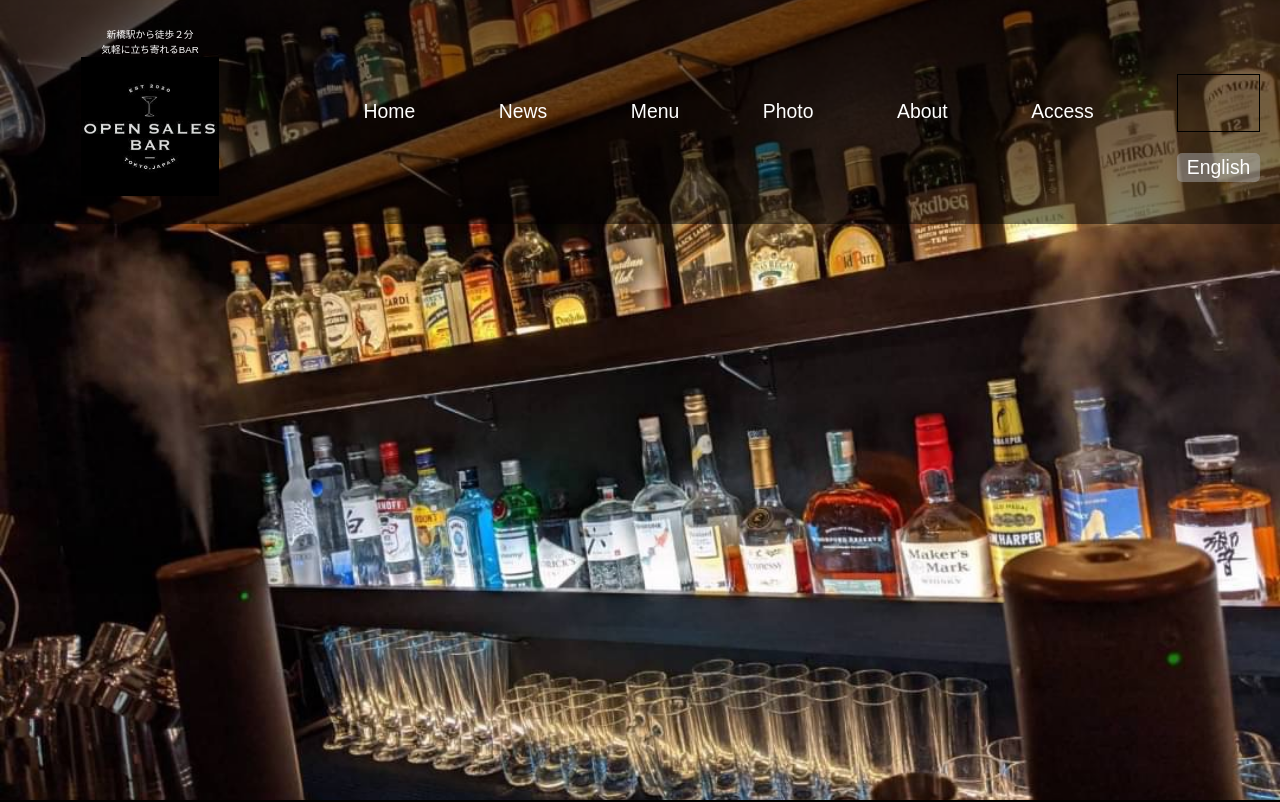
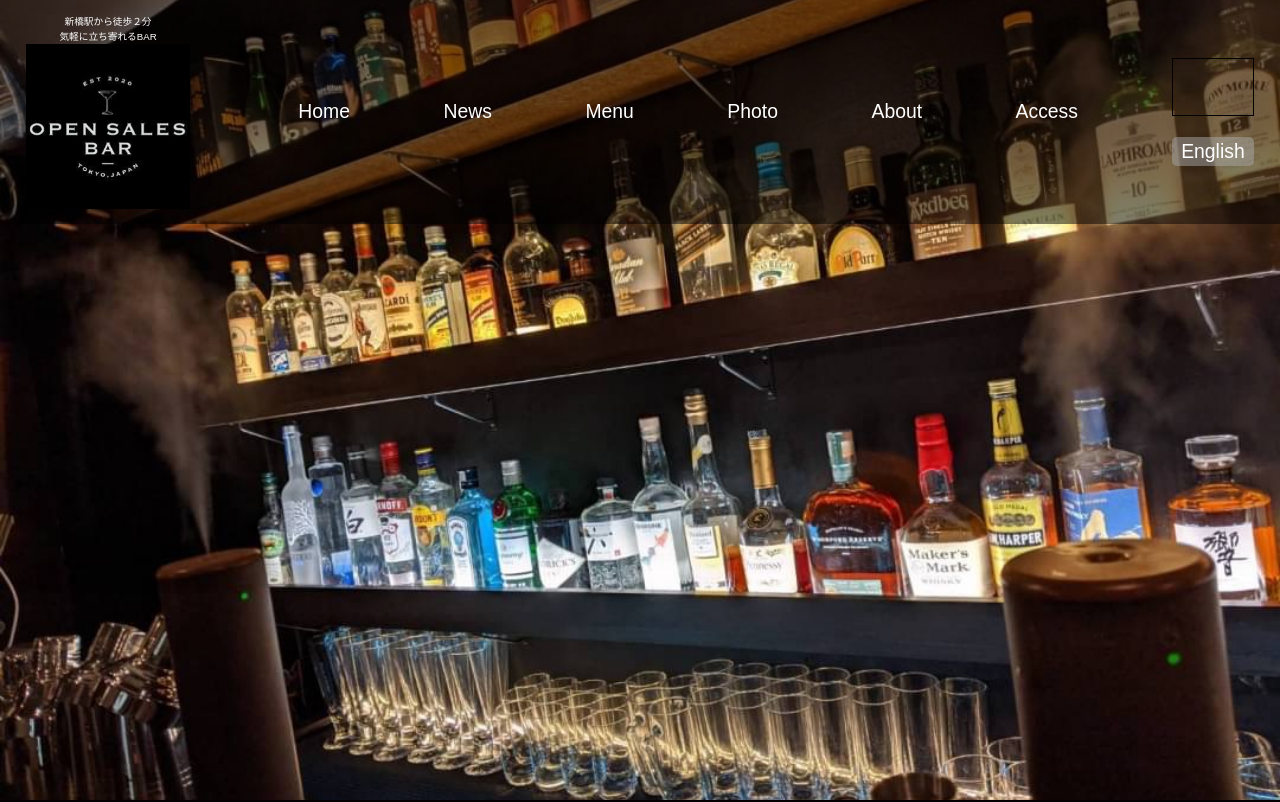
Before and after one commit to nightbeefstew/OpenSalesBarWeb, a Vue app in the folder opensalesbarweb/: page / in a window 1280 px wide. Shown: the top 802 px of the page. Built offline with nearby package versions, Linux system fonts and the light colour scheme.

Commit message:
GlobalHeader.vueのスタイリングをある程度形に

```diff
--- a/opensalesbarweb/src/components/GlobalHeader.vue
+++ b/opensalesbarweb/src/components/GlobalHeader.vue
@@ -1,26 +1,13 @@
 <template>
   <div id="GlobalHeader">
-   <!-- <div class="GlobalHeaderNav">
-     <router-link to="/"></router-link>
-      <router-link to="/">Home</router-link>
-      <router-link to="/News">News</router-link>
-      <router-link to="/Menu">Menu</router-link>
-      <router-link to="/Photo">Photo</router-link>
-      <router-link to="/About">About</router-link>
-      <router-link to="/Access">Access</router-link>
-      <router-link to="/">Instagram</router-link>
-      <router-link to="/English">English</router-link> -->
     <nav class="gNaviWrapper">
       <ul class="gNavi">
         <li>
           <div class="gNaviLogoGroup">
             <p class="gNaviLogoDesc">新橋駅から徒歩２分<br>気軽に立ち寄れるBAR</p>
-            <!-- <img class="gNaviLogoImg" src="~@/assets/images/logo.png"> -->
-
-       <router-link class="gNaviLogoImg" to="/">
+            <router-link class="gNaviLogoImg" to="/">
               <img src="~@/assets/images/logo.png">
             </router-link>
-
           </div>
         </li>
         <li><router-link to="/">Home</router-link></li>
@@ -44,22 +31,23 @@
         </li>
         <li><router-link to="/Access">Access</router-link></li>
         <li>
+          <div class="gNaviRightGroup">
             <ul>
-                <li>
-                </li>
-                <li>English</li>
+              <li>
+              </li>
+              <li>English</li>
             </ul>
-        </li><!--.headerRight-->
+          </div>
+        </li>
       </ul>
     </nav>
-    <!-- </div> -->
   </div>
 </template>
 
 <style>
 #GlobalHeader {
   width: 100%;
-  height: 14em; /*160px*/
+  height: 14em;
   background: rgba(0, 0, 0, .5);
   position: fixed;
   top: 0;
@@ -75,27 +63,24 @@
   height: 100%;
   font-size: 1.1em;/*16px*/
   display: flex;
-  flex-flow: row;
   justify-content: space-between;
   align-items: center;
   margin: 0;
-  padding: 0 20px 0 20px;
+  padding: 0 2% 0 2%;
+  margin-block-start: 0;
+  margin-block-end: 0;
 }
 
-/* gNavi 以下の全ての文字色を白統一、リンクの下線を非表示*/
-.gNavi * {
-  color: #fff;
-  text-decoration: none;
-}
 
 .gNavi >li {
+  flex-shrink: 0;
+  flex-grow: 0;
   height: 100%;
   font-size: 1.1em;/*18px*/
   display: flex;
   align-items: center;
   text-align: center;
-  position: relative;
- /* border: 1px solid #fff; */
+  /* border: 1px solid #fff; */
 }
 
 .gNaviLogoGroup {
@@ -108,12 +93,10 @@
 }
 
 .gNaviLogoImg {
-  display: block;
-  max-height: 70%;
-}
+  display: flex;
+  justify-content: center;
+  height: 80%;
 
-.gNaviLogoImg img {
-  max-height: 100%;
 }
 
 .gNaviLogoDesc {
@@ -122,19 +105,21 @@
   font-size: 0.5em;
 }
 
-.gNavi > li:last-child {
-  text-align: center;
-  margin-top: 1.66666666em;/*30px*/
-
+.gNaviRightGroup {
+  height: 100%;
+  padding: 5% 0 5% 0;
   display: flex;
+  flex-flow: column;
+  justify-content: center;
+  align-items: center;
 }
 
-.gNavi > li:last-child li:first-child {
+.gNaviRightGroup li:first-child {
     border: 1px solid #000 ;
     height: 3em;
 }
 
-.gNavi > li:last-child li:last-child {
+.gNaviRightGroup li:last-child {
   background: rgba(170,170,170,0.50);
   width: 100%;
   margin: 1.1em auto 0;
```
